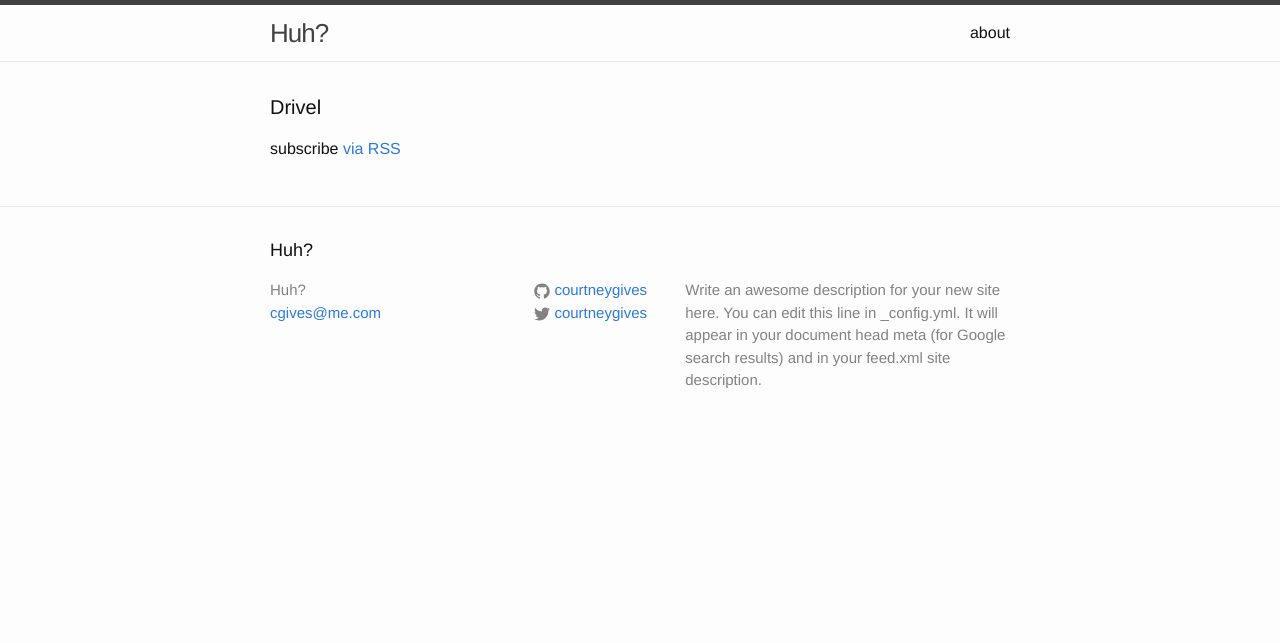
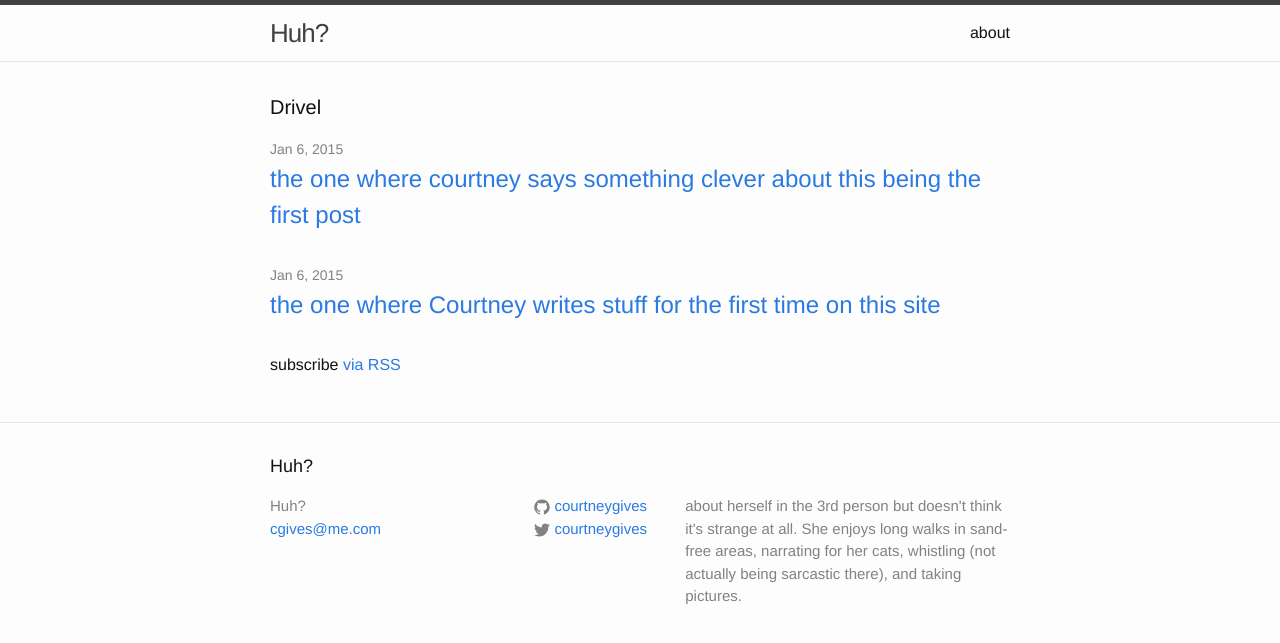
Before and after one commit to courtneygives/courtneygives.github.io, a Jekyll site: the page built from index.html, in a window 1280 px wide. Shown: the top 643 px of the page. Built offline with Jekyll 4.4.1, drawn with Linux system fonts in a browser that asks for light colours.

Commit message:
renaming posts to get them to actually show up

```diff
--- a/_config.yml
+++ b/_config.yml
@@ -2,10 +2,11 @@
 title: Huh?
 subtitle: Courtney Ives
 email: cgives@me.com
-description: > # this means to ignore newlines until "baseurl:"
-  Write an awesome description for your new site here. You can edit this
-  line in _config.yml. It will appear in your document head meta (for
-  Google search results) and in your feed.xml site description.
+description: > # Courtney is a person in Minnesota writing things
+ about herself in the 3rd person but doesn't think
+ it's strange at all. She enjoys long walks in
+ sand-free areas, narrating for her cats, whistling (not actually being sarcastic there), and
+ taking pictures.
 baseurl: "" # the subpath of your site, e.g. /blog/
 url: "" # the base hostname & protocol for your site
 twitter_username: courtneygives
```
Also changed, not shown: _posts/2015-01-06-first.markdown (renamed from _posts/2015-01-06.markdown), _posts/2015-01-07-pendulum.markdown (renamed from _posts/2015-01-07.markdown).
